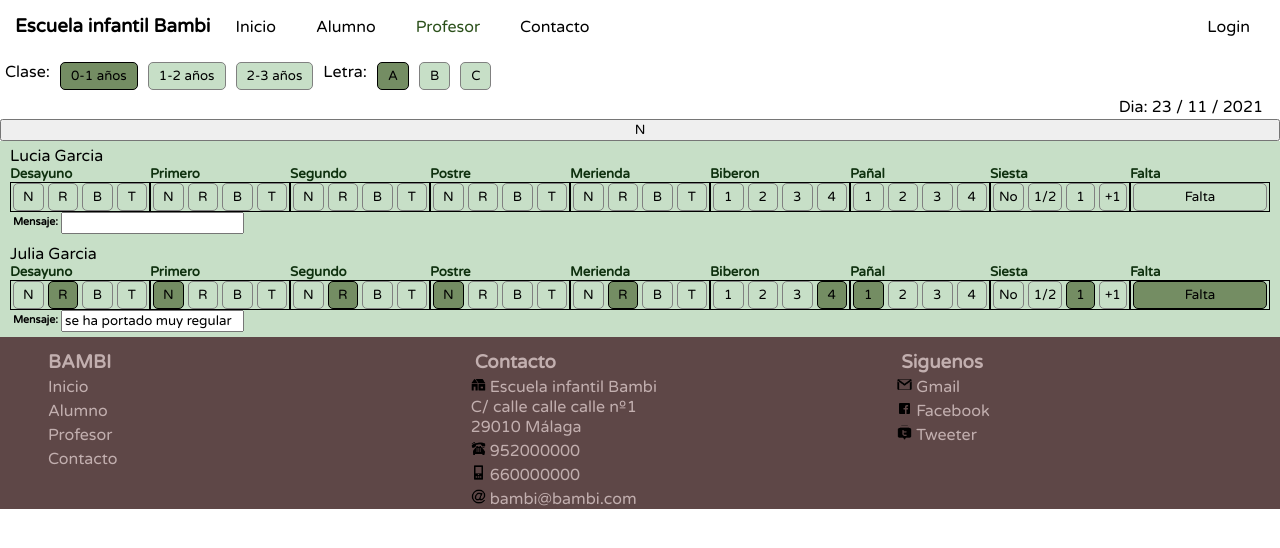
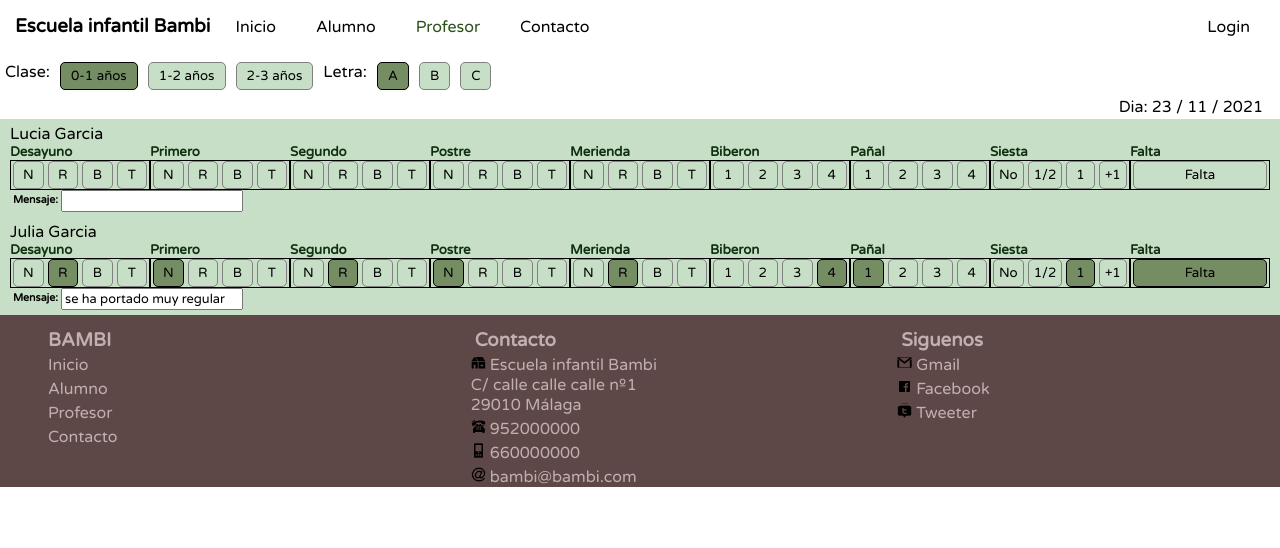
Before and after one commit to Javiergda/final-project-client, a React (Create React App) app: page /Profesor in a window 1280 px wide. Shown: the top 548 px of the page. Built offline with nearby package versions, Linux system fonts and the light colour scheme.

Commit message:
comp studentlist: controlar los cambios de los inputs creados dinamicamente

```diff
--- a/src/components/Teachers/StudentsList.js
+++ b/src/components/Teachers/StudentsList.js
@@ -6,25 +6,69 @@ export const StudentsList = ({ filterStudents }) => {
 
     console.log(filterStudents);
 
+    // Crea dinamicamente array de indexs para controlas los cambios de inputs
+    useEffect(() => {
+        const filterMsn = filterStudents.map((element) => {
+            return (
+                element.message
+            )
+        });
+        setMsn(filterMsn);
+    }, [filterStudents])
+
+    const [msn, setMsn] = useState([]);
+
+    // controlar los cambios de los inputs creados dinamicamente
+    const handleMsn = e => {
+        setMsn({
+            ...msn,
+            [e.target.name]: e.target.value
+        });
+    };
+
     const handleChange = e => {
         if (e.target.id) {
-            // cambiamos el valor de falta
-            let value = e.target.value;
+            let nameItem = e.target.name;
+            let valueItem = e.target.value;
+            // cambiamos al contrario el valor de falta
             if (e.target.name == 'absence') {
-                e.target.value == 'a' ? value = '0' : value = 'a';
+                e.target.value == 'a' ? valueItem = '0' : valueItem = 'a';
+            }
+            // cambiamos el valor de nameItem xq viene de className
+            if (e.target.className == 'message') {
+                nameItem = e.target.className;
             }
 
             // 2. CRUD POST
-            console.log(`instert into table Diario(${e.target.name}) values(${value}) where id_usuario=${e.target.id}`);
+            console.log(`instert into table Diario(${nameItem}) values(${valueItem}) where id_usuario=${e.target.id}`);
             // a. Upade ---> si repuesta -> no existe entonces ->
             // b. Create
+            // Recibimos dataStudents e inicializamos de nuevo el componente.
+
+
+            // CRUD de nuevo y ...... (hay que pasar props de Teachers)
+
+
+            // if (dataStudents) {
+
+            //     setStudents(dataStudents);
+
+            //     const ageChild = age.slice(-1);// extrae 1,2,3 de age1
+            //     const currentYear = dateToday.getFullYear();
+            //     // de Enero a Septiembre se le quita 1 para que coincida con el curso escolar
+            //     if (dateToday.getMonth() + 1 < 9) {
+            //         currentYear = currentYear - 1;
+            //     }
+
+            //     // filtra objeto.letra == letra del select  &&  Año actual - año de nacimiento
+            //     const filter = dataStudents.filter((element) => element.letter == letter && (currentYear - element.yearBirth) == ageChild);
+            //     setFilterStudents(filter);
+            // }
         }
-
     };
 
     return (
         <div className='studentList_main'>
-            <button name='botoncito11111'>N</button>
             {
                 filterStudents.map(({ name, surname, id_student, breakfast, lunch1, lunch2, dessert, snack, bottle, diaper, nap, message, date, absence }, index) => {
                     return (
@@ -114,8 +158,8 @@ export const StudentsList = ({ filterStudents }) => {
 
                             <div className='message'>
                                 <h5>Mensaje:</h5>
-
-                                <input type='text' value={message} id={id_student} />
+                                {/* Se usa defaultValue xq es un elemento no controlado. Funciona igual que value */}
+                                <input type='text' name={index} defaultValue={msn[index]} id={id_student} className='message' onChange={handleMsn} onBlur={handleChange} />
                             </div>
                         </div>
                     )
```
